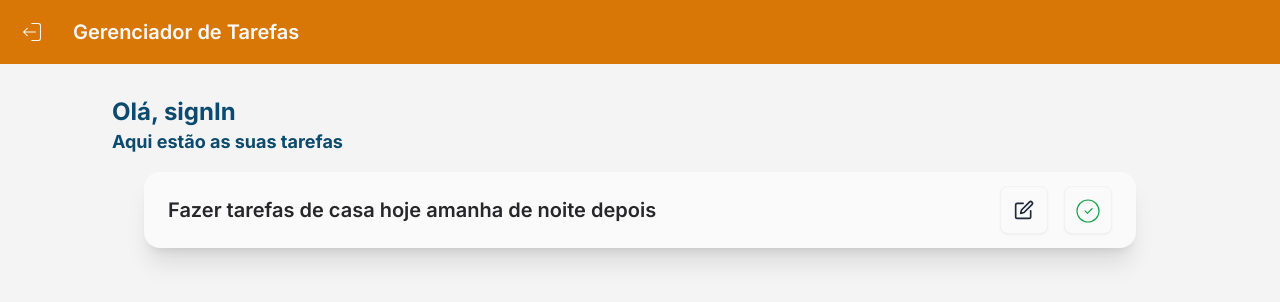
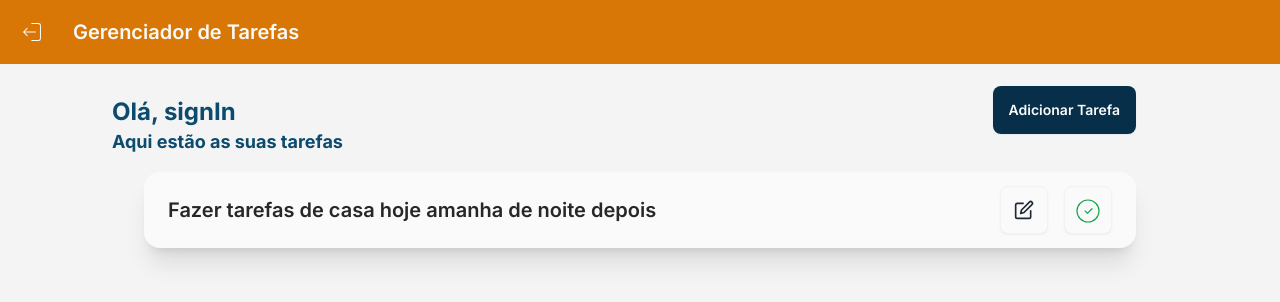
Before and after one commit to matheuspaiva1/gerenc-task, a Next.js app: page /dashboard in a window 1280 px wide. Shown: the top 302 px of the page. Built offline with nearby package versions, Linux system fonts and the light colour scheme.

Commit message:
feat: finalizando layout dashboard-page

```diff
--- a/src/app/components/ButtonAddTask.tsx
+++ b/src/app/components/ButtonAddTask.tsx
@@ -2,6 +2,6 @@ import React from 'react'
 
 export default function ButtonAddTask() {
   return (
-    <button class></button>
+    <button className="btn btn-primary bg-sky-950 text-zinc-50 border-none right-36 absolute">Adicionar Tarefa</button>
   )
 }
--- a/src/app/dashboard/page.tsx
+++ b/src/app/dashboard/page.tsx
@@ -2,14 +2,19 @@ import React from 'react'
 import Header from '../components/Header'
 import { signIn } from 'next-auth/react'
 import Tasks from '../components/tasks/Tasks'
+import ButtonAddTask from '../components/ButtonAddTask'
 
 export default function Page() {
   return (
     <main className='bg-zinc-100 h-screen'>
       <Header/>
-      <h1 className='mt-8 font-bold mx-28 text-2xl  text-sky-900'>Olá, {signIn.name}</h1>
-      <h1 className='font-bold mx-28 text-lg text-sky-900'>Aqui estão as suas tarefas</h1>
-
+      <div className="flex items-center relative">
+        <div className="">
+          <h1 className='mt-8 font-bold mx-28 text-2xl  text-sky-900'>Olá, {signIn.name}</h1>
+          <h1 className='font-bold mx-28 text-lg text-sky-900'>Aqui estão as suas tarefas</h1>
+        </div>
+        <ButtonAddTask/>
+      </div>
       <Tasks/>
 
     </main>
```
